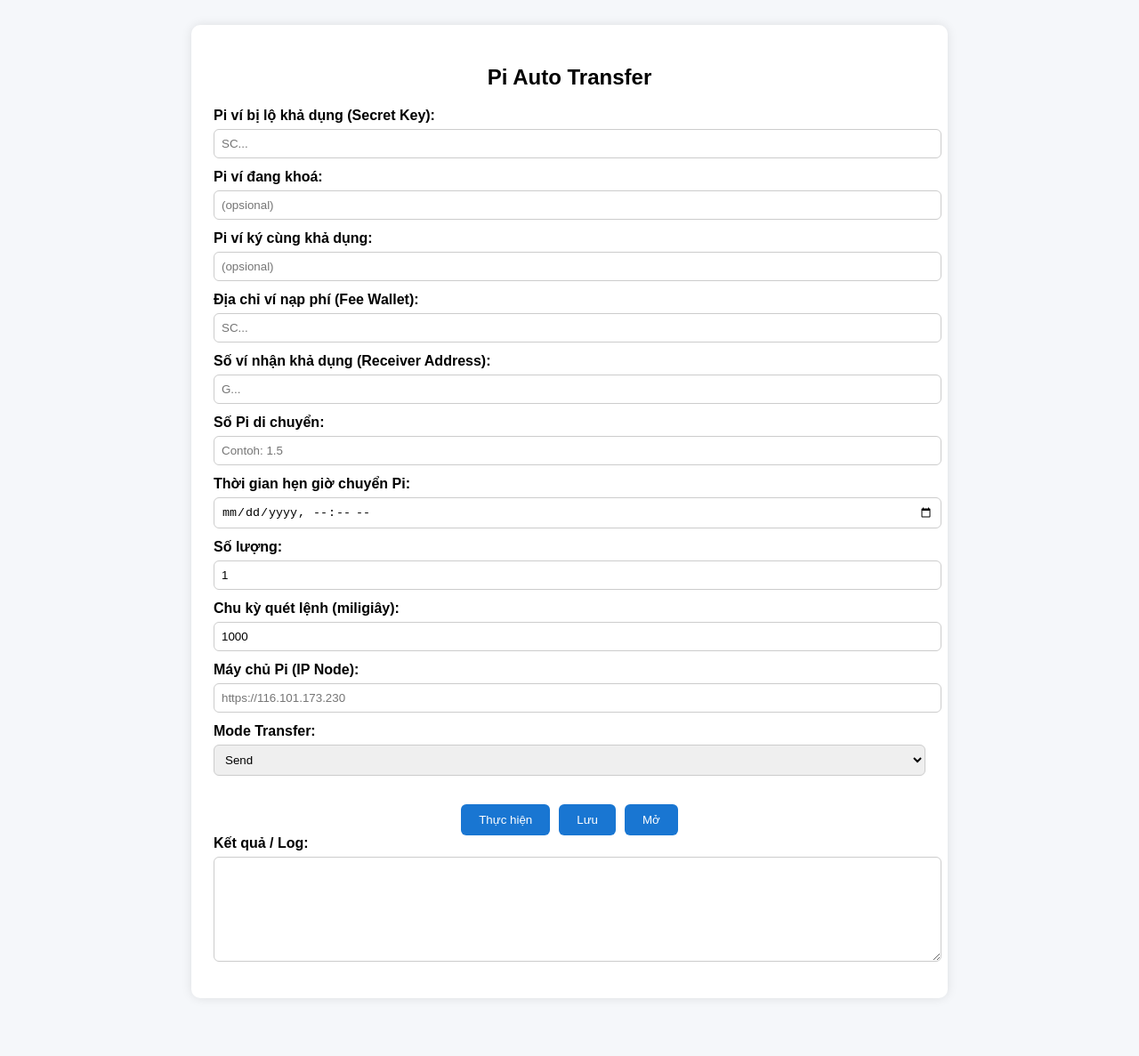
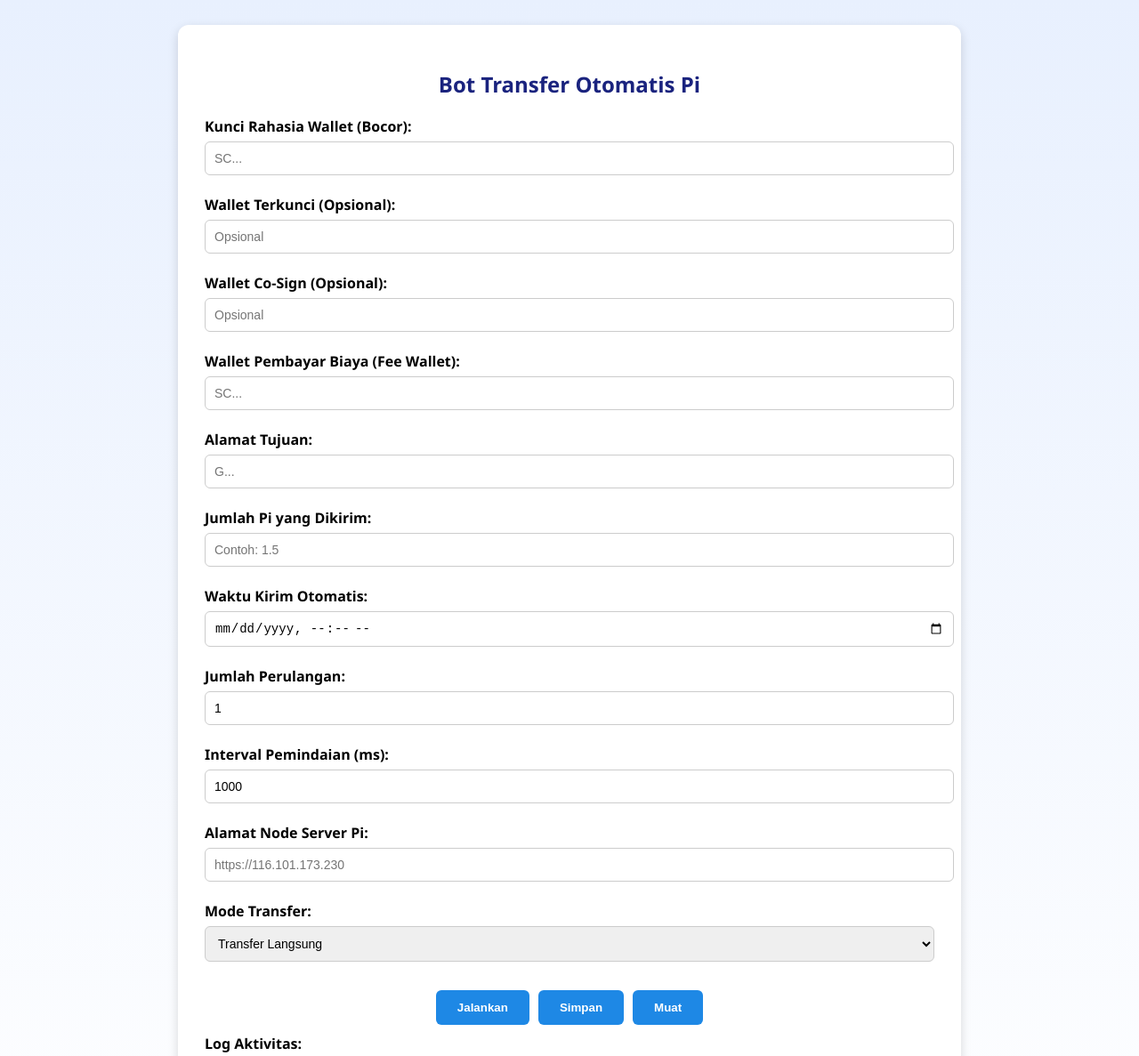
Before and after one commit to kohahost/sapibot, a plain HTML site: page index.html in a window 1280 px wide. Shown: the top 1187 px of the page at 89% size. Before the commit the page ends 1150 px from the top, so only its background shows below. Drawn offline with Linux system fonts and the light colour scheme.

Commit message:
Update index.html

```diff
--- a/index.html
+++ b/index.html
@@ -1,71 +1,118 @@
-<!-- index.html -->
 <!DOCTYPE html>
-<html lang="vi">
+<html lang="id">
 <head>
   <meta charset="UTF-8" />
   <meta name="viewport" content="width=device-width, initial-scale=1.0"/>
   <title>Pi Transfer Bot</title>
   <style>
-    body { font-family: Arial, sans-serif; background: #f5f7fa; padding: 20px; }
-    h2 { text-align: center; margin-bottom: 20px; }
-    label { font-weight: bold; }
+    body {
+      font-family: 'Segoe UI', sans-serif;
+      background: linear-gradient(to bottom, #e8f0fe, #ffffff);
+      padding: 20px;
+    }
+    h2 {
+      text-align: center;
+      margin-bottom: 20px;
+      color: #1a237e;
+    }
+    label {
+      font-weight: 600;
+      display: block;
+      margin-top: 10px;
+    }
     input, select, textarea {
-      width: 100%; padding: 8px; margin: 6px 0 12px 0;
-      border: 1px solid #ccc; border-radius: 6px;
+      width: 100%;
+      padding: 10px;
+      margin-top: 6px;
+      margin-bottom: 12px;
+      border: 1px solid #ccc;
+      border-radius: 6px;
+      font-size: 14px;
     }
-    textarea { resize: vertical; height: 100px; }
+    textarea {
+      resize: vertical;
+      height: 120px;
+    }
     .container {
-      max-width: 800px; margin: auto; background: #fff; padding: 25px;
-      border-radius: 10px; box-shadow: 0 0 12px rgba(0,0,0,0.1);
+      max-width: 820px;
+      margin: auto;
+      background: #ffffff;
+      padding: 30px;
+      border-radius: 12px;
+      box-shadow: 0 4px 12px rgba(0,0,0,0.15);
     }
     .button-group {
-      display: flex; gap: 10px; justify-content: center; margin-top: 20px;
+      display: flex;
+      gap: 10px;
+      justify-content: center;
+      margin-top: 20px;
     }
     button {
-      padding: 10px 20px; background-color: #1976d2;
-      color: white; border: none; border-radius: 6px; cursor: pointer;
+      padding: 12px 24px;
+      background-color: #1e88e5;
+      color: white;
+      border: none;
+      border-radius: 6px;
+      font-weight: bold;
+      cursor: pointer;
     }
-    button:hover { background-color: #0d47a1; }
+    button:hover {
+      background-color: #1565c0;
+    }
   </style>
 </head>
 <body>
   <div class="container">
-    <h2>Pi Auto Transfer</h2>
-    <label>Pi ví bị lộ khả dụng (Secret Key):</label>
+    <h2>Bot Transfer Otomatis Pi</h2>
+
+    <label>Kunci Rahasia Wallet (Bocor):</label>
     <input type="text" id="leakedWallet" placeholder="SC..."/>
-    <label>Pi ví đang khoá:</label>
-    <input type="text" id="lockedWallet" placeholder="(opsional)"/>
-    <label>Pi ví ký cùng khả dụng:</label>
-    <input type="text" id="coSignWallet" placeholder="(opsional)"/>
-    <label>Địa chỉ ví nạp phí (Fee Wallet):</label>
+
+    <label>Wallet Terkunci (Opsional):</label>
+    <input type="text" id="lockedWallet" placeholder="Opsional"/>
+
+    <label>Wallet Co-Sign (Opsional):</label>
+    <input type="text" id="coSignWallet" placeholder="Opsional"/>
+
+    <label>Wallet Pembayar Biaya (Fee Wallet):</label>
     <input type="text" id="feeWallet" placeholder="SC..."/>
-    <label>Số ví nhận khả dụng (Receiver Address):</label>
+
+    <label>Alamat Tujuan:</label>
     <input type="text" id="recipient" placeholder="G..."/>
-    <label>Số Pi di chuyển:</label>
+
+    <label>Jumlah Pi yang Dikirim:</label>
     <input type="number" id="amount" step="0.0001" placeholder="Contoh: 1.5"/>
-    <label>Thời gian hẹn giờ chuyển Pi:</label>
+
+    <label>Waktu Kirim Otomatis:</label>
     <input type="datetime-local" id="sendTime"/>
-    <label>Số lượng:</label>
+
+    <label>Jumlah Perulangan:</label>
     <input type="number" id="repeat" min="1" value="1"/>
-    <label>Chu kỳ quét lệnh (miligiây):</label>
+
+    <label>Interval Pemindaian (ms):</label>
     <input type="number" id="interval" value="1000"/>
-    <label>Máy chủ Pi (IP Node):</label>
+
+    <label>Alamat Node Server Pi:</label>
     <input type="text" id="nodeIP" placeholder="https://116.101.173.230"/>
+
     <label>Mode Transfer:</label>
     <select id="transferMode">
-      <option value="send">Send</option>
+      <option value="send">Transfer Langsung</option>
       <option value="claimable">Claimable Balance</option>
-      <option value="feein">Fee In</option>
-      <option value="feeout">Fee Out</option>
+      <option value="feein">Fee Dibayar Pengirim</option>
+      <option value="feeout">Fee Dibayar Penerima</option>
     </select>
+
     <div class="button-group">
-      <button onclick="execute()">Thực hiện</button>
-      <button onclick="saveConfig()">Lưu</button>
-      <button onclick="loadConfig()">Mở</button>
+      <button onclick="execute()">Jalankan</button>
+      <button onclick="saveConfig()">Simpan</button>
+      <button onclick="loadConfig()">Muat</button>
     </div>
-    <label>Kết quả / Log:</label>
+
+    <label>Log Aktivitas:</label>
     <textarea id="log" readonly></textarea>
   </div>
+
   <script>
     function log(msg) {
       const logArea = document.getElementById('log');
```
